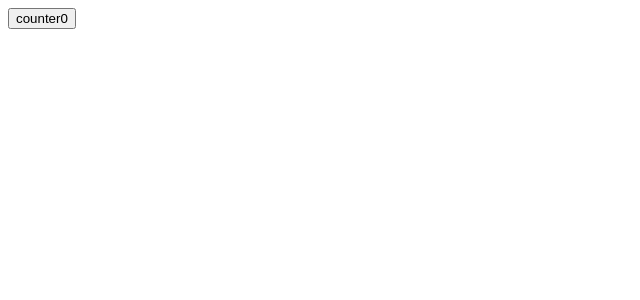
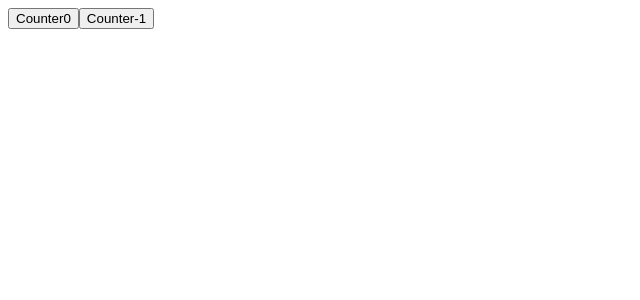
Before and after one commit to gauravsaini02/frontendBasics, a React (Vite) app: page / in a window 1280 px wide. Shown: the top 300 px of the page, without its empty margins (0-640 px from the left). Built offline with nearby package versions, Linux system fonts and the light colour scheme.

Commit message:
creating different components

```diff
--- a/src/App.jsx
+++ b/src/App.jsx
@@ -17,10 +17,23 @@ function App() {
 
   return (
 
-      <div>
-        <button onClick={clickhandler}>counter{count}</button>
+    <div>
+        <CustomButton count={count} setCount={setCount}></CustomButton>
+        <CustomButton count={count-1} setCount={setCount}></CustomButton>
     </div>
   )
+
+  // component
+
+  function CustomButton(props){
+
+    function onclickhandler(){
+      props.setCount(props.count+1);
+    }
+
+    return(
+      <button onClick={onclickhandler} > Counter{props.count}</button>
+    )
 }
-
+}
 export default App
```
